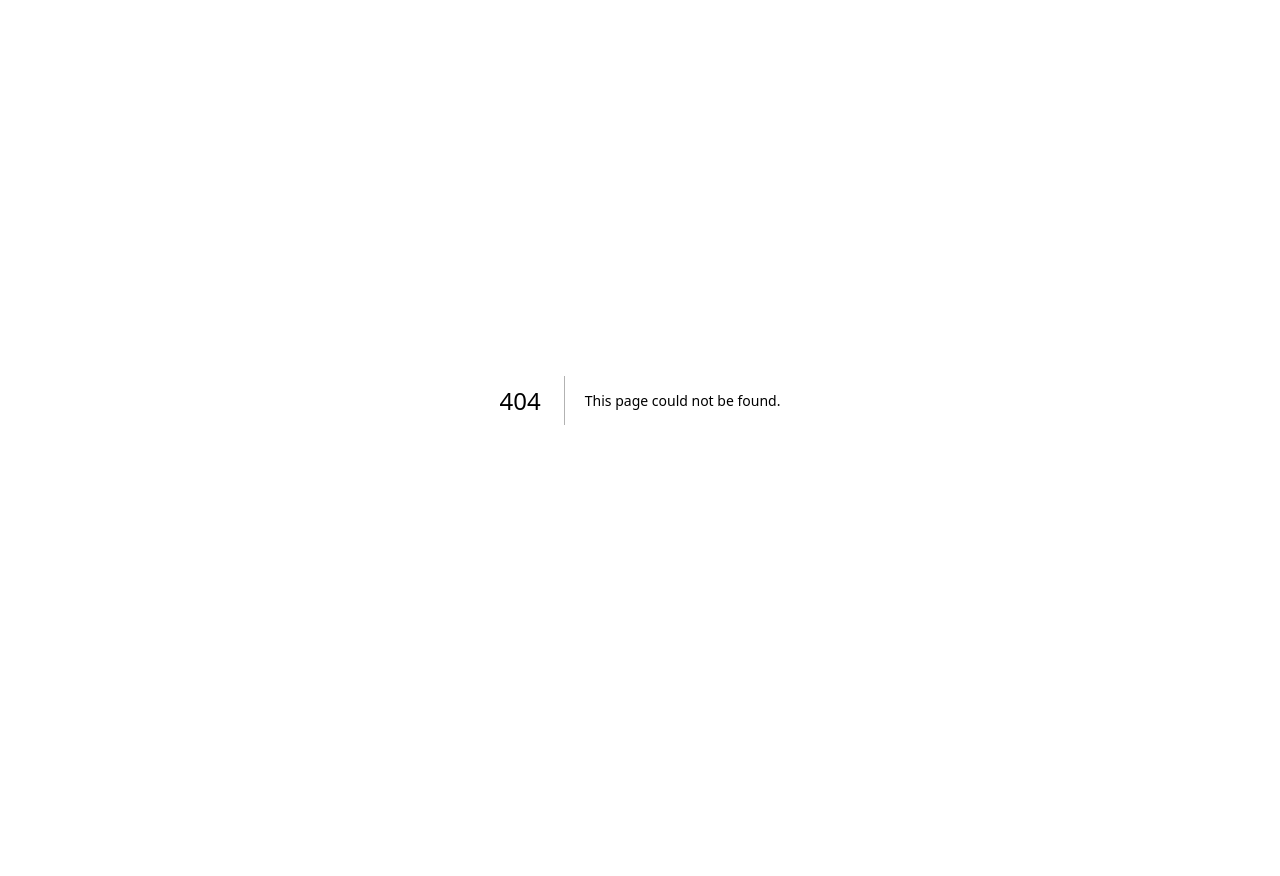
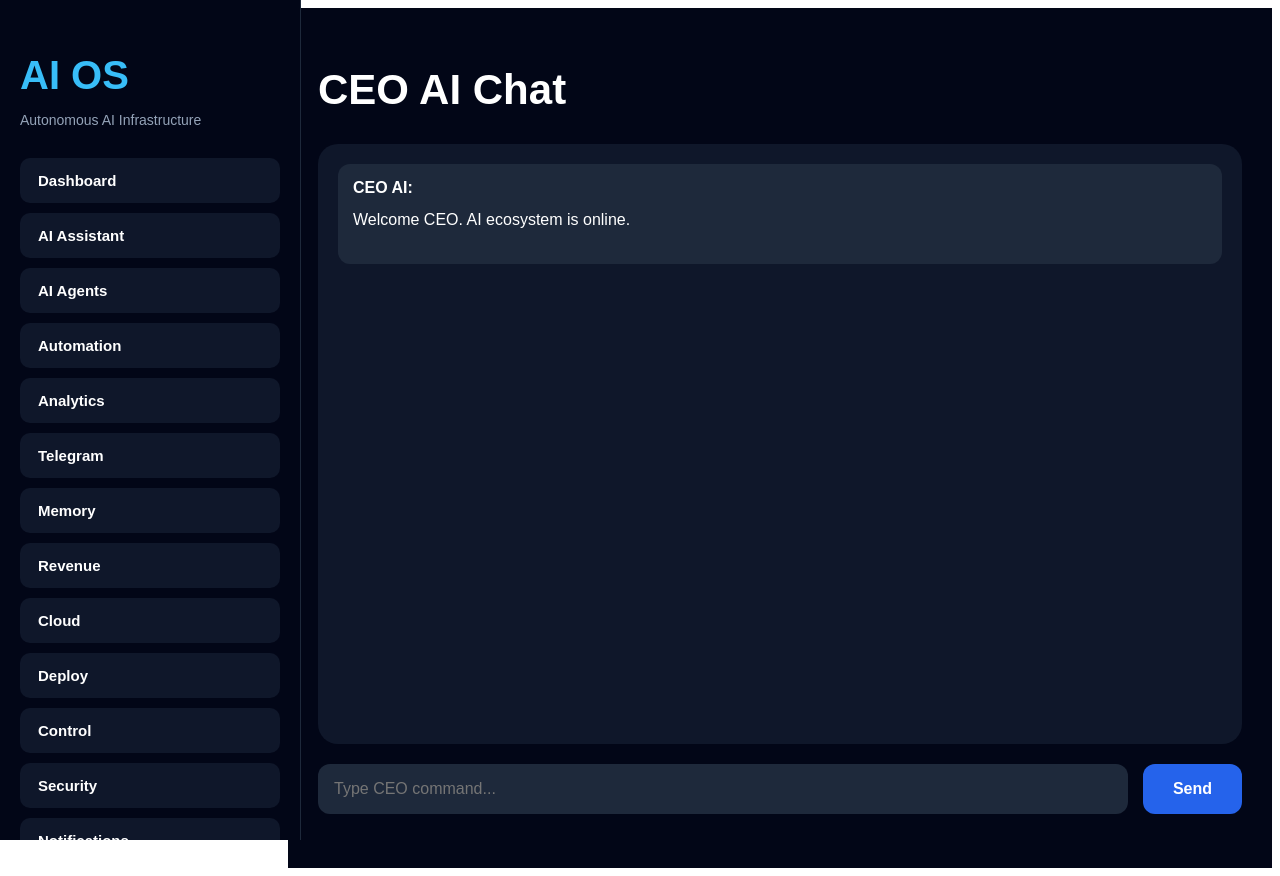
Before and after one commit to snapsparkofficial00-cloud/Ai, a Next.js app: page /ceo in a window 1280 px wide. Before the commit this address had no page. Before the commit the page ends 800 px from the top, so only its background shows below. Built offline with nearby package versions, Linux system fonts and the light colour scheme.

Commit message:
Create page.tsx

```diff
--- /dev/null
+++ b/app/ceo/page.tsx
@@ -0,0 +1,133 @@
+"use client";
+
+import { useState } from "react";
+import Sidebar from "../components/Sidebar";
+
+export default function CEOPage() {
+  const [messages, setMessages] = useState([
+    {
+      role: "CEO AI",
+      text: "Welcome CEO. AI ecosystem is online.",
+    },
+  ]);
+
+  const [input, setInput] = useState("");
+
+  const sendMessage = () => {
+    if (!input) return;
+
+    setMessages([
+      ...messages,
+      {
+        role: "You",
+        text: input,
+      },
+      {
+        role: "CEO AI",
+        text: "Command received successfully.",
+      },
+    ]);
+
+    setInput("");
+  };
+
+  return (
+    <>
+      <Sidebar />
+
+      <main
+        style={{
+          marginLeft: "280px",
+          minHeight: "100vh",
+          background: "#020617",
+          color: "white",
+          padding: "30px",
+          fontFamily: "Arial",
+        }}
+      >
+        <h1
+          style={{
+            fontSize: "42px",
+            marginBottom: "30px",
+          }}
+        >
+          CEO AI Chat
+        </h1>
+
+        <div
+          style={{
+            background: "#0f172a",
+            borderRadius: "20px",
+            padding: "20px",
+            height: "70vh",
+            overflowY: "auto",
+            marginBottom: "20px",
+          }}
+        >
+          {messages.map((msg, index) => (
+            <div
+              key={index}
+              style={{
+                marginBottom: "20px",
+                padding: "15px",
+                borderRadius: "12px",
+                background:
+                  msg.role === "You" ? "#2563eb" : "#1e293b",
+              }}
+            >
+              <strong>{msg.role}:</strong>
+
+              <p
+                style={{
+                  marginTop: "10px",
+                  lineHeight: "1.6",
+                }}
+              >
+                {msg.text}
+              </p>
+            </div>
+          ))}
+        </div>
+
+        <div
+          style={{
+            display: "flex",
+            gap: "15px",
+          }}
+        >
+          <input
+            value={input}
+            onChange={(e) => setInput(e.target.value)}
+            placeholder="Type CEO command..."
+            style={{
+              flex: 1,
+              padding: "16px",
+              borderRadius: "12px",
+              border: "none",
+              outline: "none",
+              background: "#1e293b",
+              color: "white",
+              fontSize: "16px",
+            }}
+          />
+
+          <button
+            onClick={sendMessage}
+            style={{
+              padding: "16px 30px",
+              border: "none",
+              borderRadius: "12px",
+              background: "#2563eb",
+              color: "white",
+              cursor: "pointer",
+              fontWeight: "bold",
+              fontSize: "16px",
+            }}
+          >
+            Send
+          </button>
+        </div>
+      </main>
+    </>
+  );
+}
```
